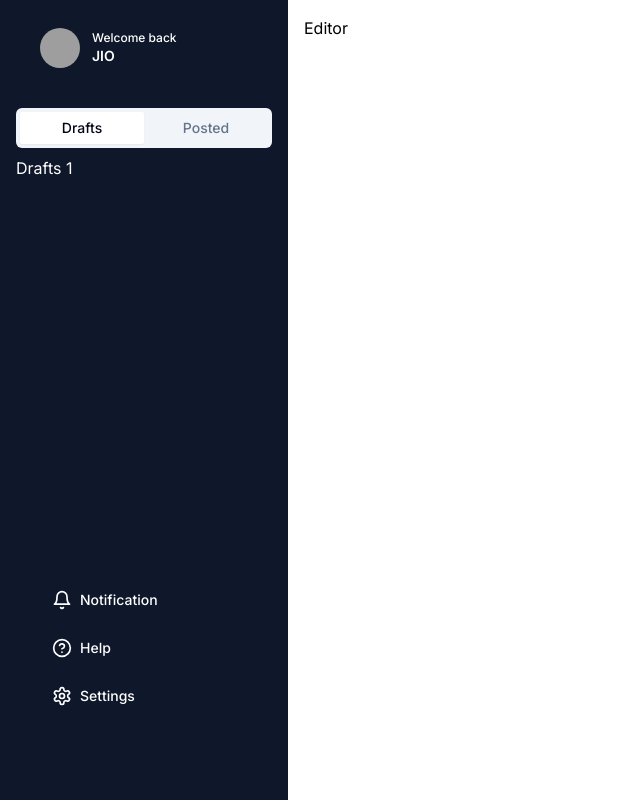
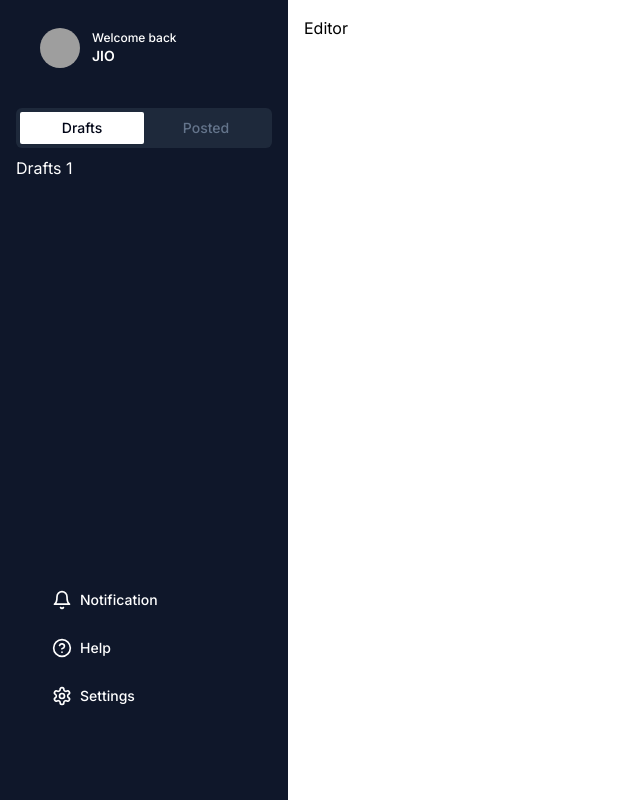
Before and after one commit to JBellord/postwiz, a Next.js app: page /editor in a window 1280 px wide. Shown: the whole page, without its empty margins (0-640 px from the left). Built offline with nearby package versions, Linux system fonts and the light colour scheme; grey boxes are pictures that could not be loaded.

Commit message:
Minor #4: Testing

```diff
--- a/components/custom/sidebar.jsx
+++ b/components/custom/sidebar.jsx
@@ -31,7 +31,7 @@ function EditorSidebar() {
         </div>
       </div>
       <Tabs defaultValue="drafts" className="w-64 h-[60%]">
-        <TabsList className="grid w-full grid-cols-2">
+        <TabsList className="grid w-full grid-cols-2 bg-slate-800">
           <TabsTrigger value="drafts">Drafts</TabsTrigger>
           <TabsTrigger value="posted">Posted</TabsTrigger>
         </TabsList>
```
